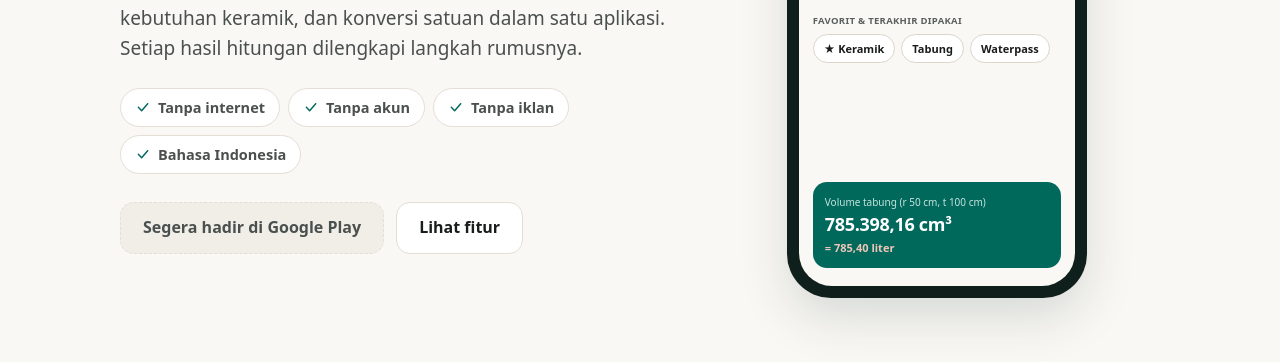
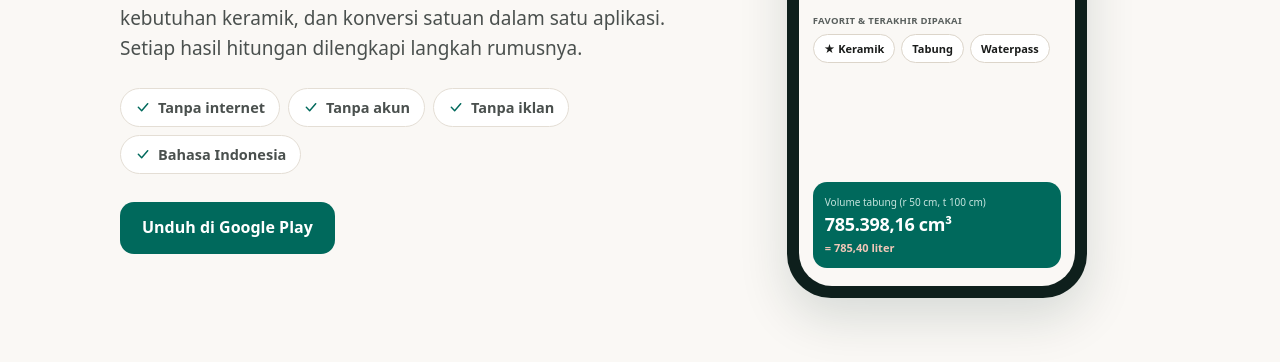
Before and after one commit to rizal282/sikusaku-landing-page, a plain HTML site: page index.html in a window 1280 px wide. Shown: the part 438-800 px from the top of the page. Drawn offline with Linux system fonts and the light colour scheme.

Commit message:
change link google play

```diff
--- a/index.html
+++ b/index.html
@@ -175,10 +175,11 @@ footer .kanan{margin-left:auto; display:flex; gap:18px; flex-wrap:wrap}
         <div class="aksi">
           <!--
             SETELAH RILIS: ganti <span class="tombol segera">…</span> di bawah dengan:
+          -->
             <a class="tombol utama" href="https://play.google.com/store/apps/details?id=com.rzl.sikusaku">Unduh di Google Play</a>
-          -->
-          <span class="tombol segera">Segera hadir di Google Play</span>
-          <a class="tombol kedua" href="#fitur">Lihat fitur</a>
+
+          <!-- <span class="tombol segera">Segera hadir di Google Play</span>
+          <a class="tombol kedua" href="#fitur">Lihat fitur</a> -->
         </div>
       </div>
 
```
